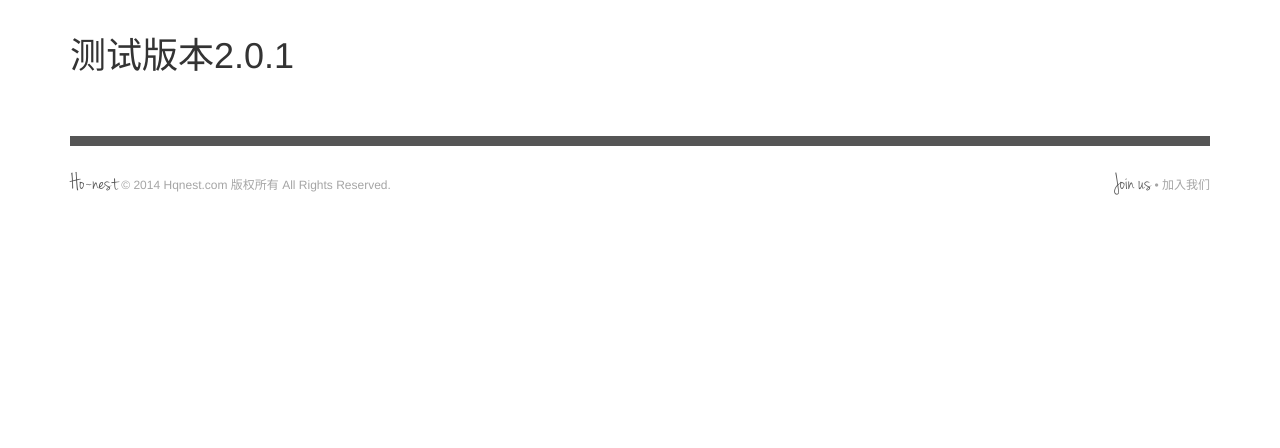
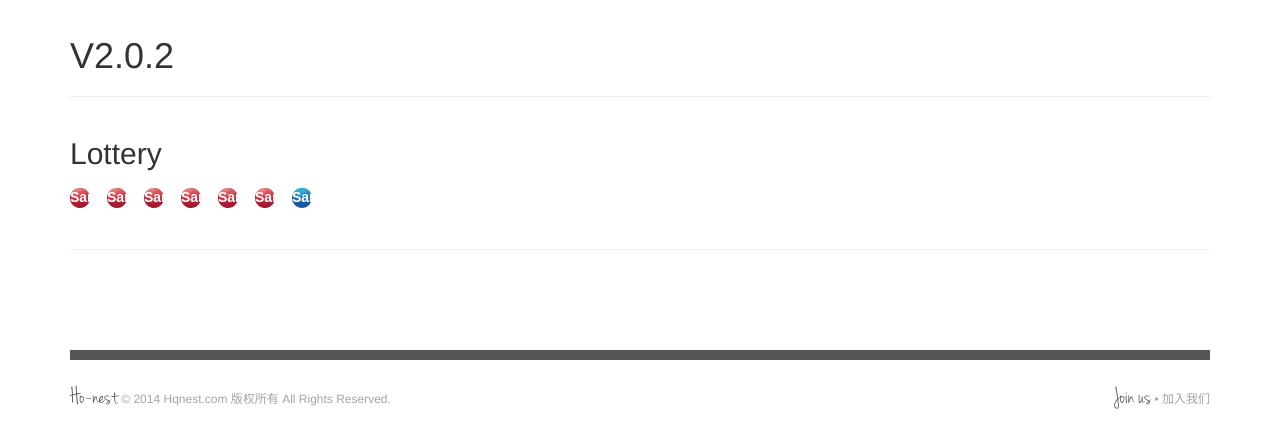
Before and after one commit to wq2a/html, a CodeIgniter app: page /database/ in a window 1280 px wide. Shown: the part 54-502 px from the top of the page. Run offline with CodeIgniter, Linux system fonts and the light colour scheme; tables that the repository leaves empty or names only in its code hold one stand-in row (values such as "Sample post").

Commit message:
add lottery

```diff
--- a/application/config/database.php
+++ b/application/config/database.php
@@ -94,3 +94,25 @@ $db['default'] = array(
 	'failover' => array(),
 	'save_queries' => TRUE
 );
+
+$db['lottery'] = array(
+	'dsn'	=> '',
+	'hostname' => '127.0.0.1',
+	'username' => 'root',
+	'password' => '',
+	'database' => 'lottery',
+	'dbdriver' => 'mysqli',
+	'dbprefix' => '',
+	'pconnect' => FALSE,
+	'db_debug' => (ENVIRONMENT !== 'production'),
+	'cache_on' => FALSE,
+	'cachedir' => '',
+	'char_set' => 'utf8',
+	'dbcollat' => 'utf8_general_ci',
+	'swap_pre' => '',
+	'encrypt' => FALSE,
+	'compress' => FALSE,
+	'stricton' => FALSE,
+	'failover' => array(),
+	'save_queries' => TRUE
+);
--- a/application/controllers/Home.php
+++ b/application/controllers/Home.php
@@ -18,6 +18,11 @@ function index()
 	$data['main_containt'] = 'home/homepage';
 	$this->load->view('includes/template',$data);
 	*/
+	$DB1 = $this->load->database('lottery', TRUE);
+	$this->db->order_by("kj_id", "desc");
+	$this->db->limit(5);
+	$data['kj'] = $DB1->get('kj');
+
 	$data['main_containt'] = 'home/homepagev2';
 	$this->load->view('includes/template',$data);
 
--- a/application/views/home/homepagev2.php
+++ b/application/views/home/homepagev2.php
@@ -1,3 +1,45 @@
 <?php $this->load->view('home/homev2');?>
 
-<h1>测试版本2.0.1</h1>
+<h1>V2.0.2</h1>
+
+
+
+<hr class="featurette-divider">
+
+<div class="row featurette">
+    <div class="col-md-7">
+        <h2 class="featurette-heading">Lottery<span class="text-muted">
+
+    	</span>
+        </h2>
+        <p class="lead">
+        	 <?php foreach ($kj->result() as $item) {
+
+  				echo '<em class="smallRedball">'.$item->red1.'</em>';
+  				echo '<em class="smallRedball">'.$item->red2.'</em>';
+  				echo '<em class="smallRedball">'.$item->red3.'</em>';
+  				echo '<em class="smallRedball">'.$item->red4.'</em>';
+  				echo '<em class="smallRedball">'.$item->red5.'</em>';
+  				echo '<em class="smallRedball">'.$item->red6.'</em>';
+  				echo '<em class="smallBlueball">'.$item->blue.'</em>';
+
+    		} ?>
+        </p>
+    </div>
+    <div class="col-md-5">
+    	<p class="lead">
+
+    	</p>
+    </div>
+</div>
+
+<hr class="featurette-divider">
+
+<div class="row featurette">
+    <div class="col-md-7">
+        <h2 class="featurette-heading"></h2>
+        <p class="lead"></p>
+    </div>
+    <div class="col-md-5">
+    </div>
+</div>
--- a/public/css/mystyle.css
+++ b/public/css/mystyle.css
@@ -36,9 +36,9 @@
 }
 
 .smallRedball, .smallBlueball {
-	font: 12px/1.5 arial,宋体;
+	  font: 12px/1.5 arial,宋体;
     display: inline-block;
-    width: 19px;
+    width: 22px;
     padding-right: 1px;
     height: 22px;
     line-height: 21px;
```
Also changed, not shown: 10 other files.
